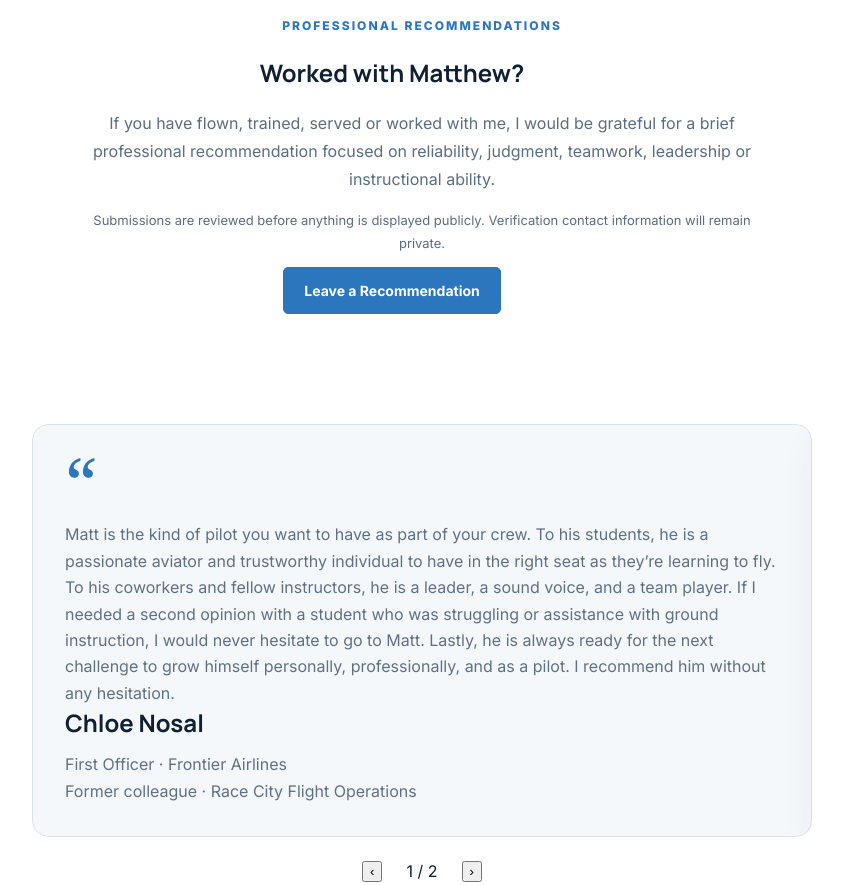
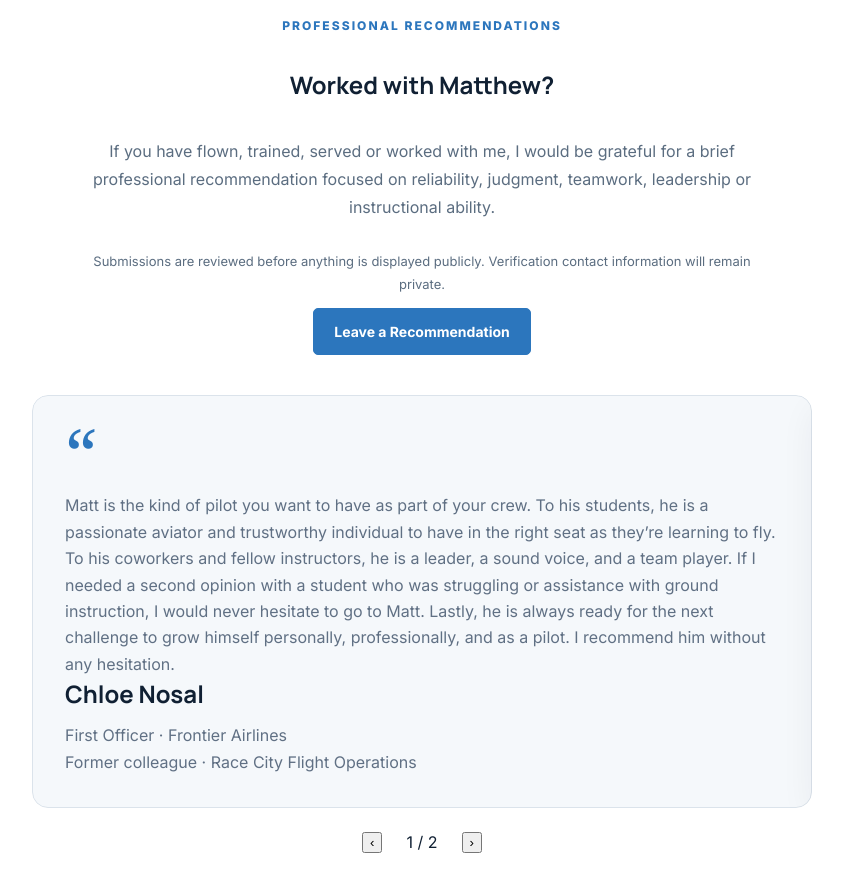
Before and after one commit to matthewquillinan-hub/matthewquillinan, a plain HTML site: page index.html in a window 1280 px wide. Shown: the part 3538-4423 px from the top of the page, without its empty margins (218-1061 px from the left). Drawn offline with nearby package versions, Linux system fonts and the light colour scheme.

Commit message:
Update styles.css

```diff
--- a/styles.css
+++ b/styles.css
@@ -124,11 +124,64 @@
     max-width: 780px;
     margin: 0 auto;
 }
-/* Precise alignment for recommendations heading and button */
-#recommendations .recommendations-copy h2 {
-    transform: translateX(-30px);
+/* ==================================================
+   RECOMMENDATIONS — FINAL ALIGNMENT FIX
+   One shared centerline for the entire intro
+   ================================================== */
+
+#recommendations .recommendations-grid {
+    display: block;
+    width: 100%;
+    max-width: 1000px;
+    margin-left: auto;
+    margin-right: auto;
 }
 
+#recommendations .recommendations-copy {
+    display: flex;
+    flex-direction: column;
+    align-items: center;
+
+    width: 100%;
+    max-width: 760px;
+
+    margin-left: auto;
+    margin-right: auto;
+    margin-bottom: 40px;
+
+    padding-left: 0;
+    padding-right: 0;
+
+    text-align: center;
+}
+
+/* Every text element uses the parent's exact centerline */
+#recommendations .recommendations-copy > .eyebrow,
+#recommendations .recommendations-copy > h2,
+#recommendations .recommendations-copy > p {
+    width: 100%;
+    margin-left: 0;
+    margin-right: 0;
+    padding-left: 0;
+    padding-right: 0;
+    text-align: center;
+    transform: none;
+    position: static;
+}
+
+/* Button participates in the same flex centerline */
 #recommendations .recommendations-copy > .button {
-    transform: translateX(-30px);
+    align-self: center;
+    margin-left: 0;
+    margin-right: 0;
+    transform: none;
+    position: static;
 }
+
+/* Keep the recommendation slider centered underneath */
+#recommendations .recommendations-rolodex {
+    width: 100%;
+    max-width: 780px;
+    margin-left: auto;
+    margin-right: auto;
+}
```
